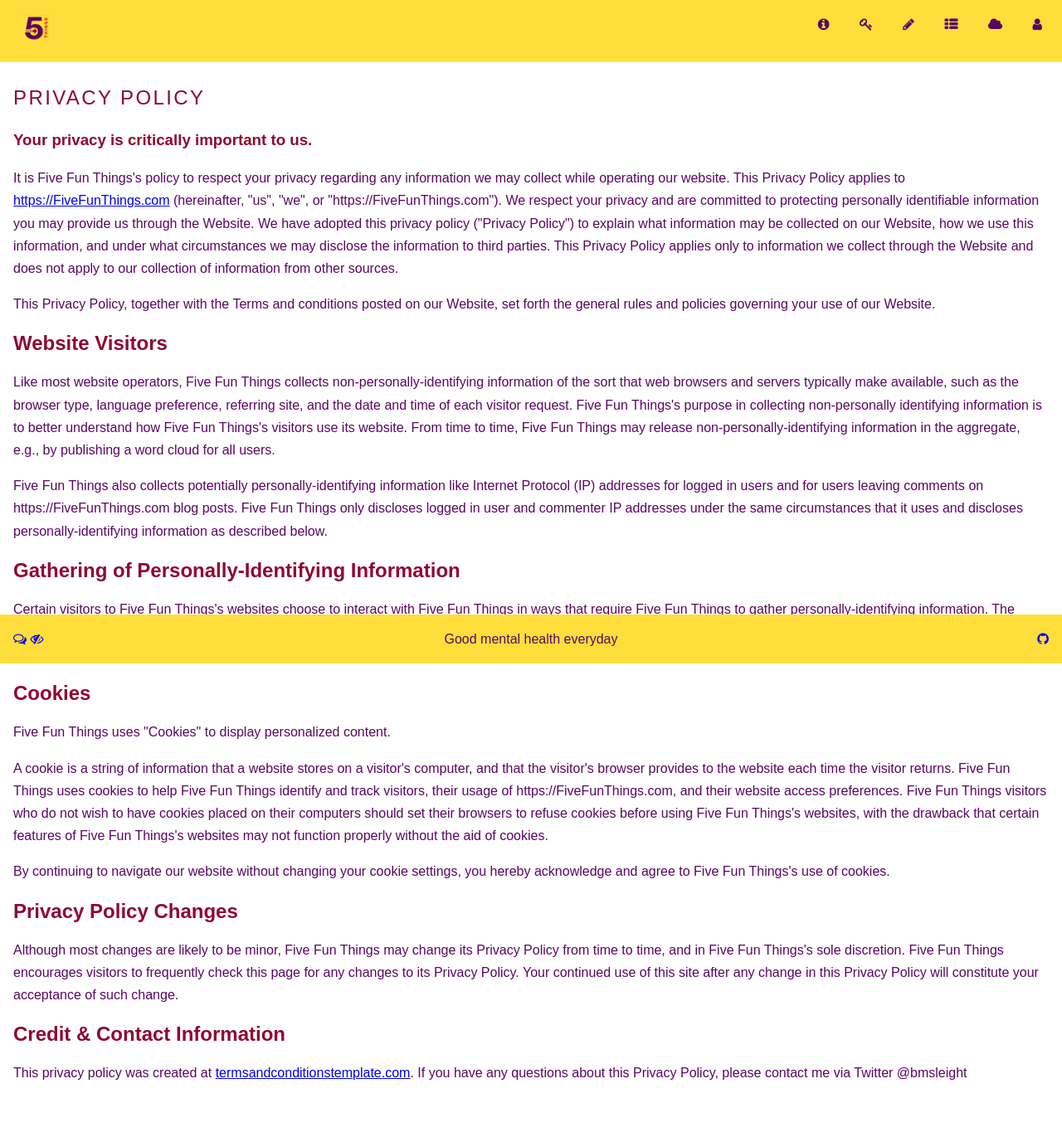
After one commit to bmsleight/five_fun_things, a Django app: template five_fun_things/templates/privacy.html in a window 1280 px wide. The commit adds this page. Shown: the whole page at 83% size. Run offline with Django 3.2, Linux system fonts and the light colour scheme; the template is opened without the code that fills it, so the values that code supplies are empty; some libraries are stand-ins or nearby versions.

Commit message:
Updating flat pages

```diff
--- a/five_fun_things/settings.py
+++ b/five_fun_things/settings.py
@@ -168,6 +168,6 @@
 
 MEDIA_URL = '/uploads/'
 MEDIA_ROOT = '/home/bms/django/five_fun_things/'
-#MEDIA_ROOT = '/home/fivefunthings/five_fun_things/'
+#MEDIA_ROOT = '/home/fivefunthings/media'
 STATIC_ROOTR = '/home/bms/django/five_fun_things/static/'
 #STATIC_ROOT = '/home/fivefunthings/static'
--- a/five_fun_things/templates/base.html
+++ b/five_fun_things/templates/base.html
@@ -69,10 +69,9 @@
 
   <div class="footer l-box">
     <div class="pure-g">
-      <div class="pure-u-1-5 is-left"><a href="http://twitter.com/home?status=#FiveFunThings%20@bmsleight%20"  target="_blank"><i class="fa fa-comments-o"></i></a></div>
+      <div class="pure-u-1-5 is-left"><a href="https://twitter.com/intent/tweet?text=.+%40bmsleight+%23FiveFunThings+Feedback%3A"><i class="fa fa-comments-o"></i></a>&nbsp;<a href="/privacy/"><i class="fa fa-eye-slash"></i></a></div>
       <div class="pure-u-3-5 is-center">Good mental health everyday</div>
       <div class="pure-u-1-5 is-right">
-          <a href="https://github.com/bmsleight/five_fun_things"  target="_blank"></a>
           <a href="https://github.com/bmsleight/five_fun_things"  target="_blank"><i class="fa fa-github"></i></a>
       </div>
     </div>
--- a/five_fun_things/templates/funthings/thing_list.html
+++ b/five_fun_things/templates/funthings/thing_list.html
@@ -22,7 +22,7 @@
     </div>
 {% else %}
     <div class="landscape">
-    {% thumbnail obj.photo "100" crop="bottom" format="PNG" as im %}
+    {% thumbnail obj.photo "200" crop="bottom" format="PNG" as im %}
         <img src="{{ im.url }}">
     {% endthumbnail %}
     </div>
--- a/five_fun_things/templates/key.html
+++ b/five_fun_things/templates/key.html
@@ -4,7 +4,7 @@
 
 {% block content %}
 
-<p>I am not sure what is the key is for good mental health, it I did I
+<p>I am not sure what is the key is for good mental health, if I did I
 would bottle it and hand it out on street corners. I can however suggest
  a few example fun things to do and other forms of guidance.</p>
 
--- /dev/null
+++ b/five_fun_things/templates/privacy.html
@@ -0,0 +1,33 @@
+{% extends "base.html" %}
+
+{% block header2 %}Privacy Policy{% endblock %}
+
+{% block content %}
+
+			<h3>Your privacy is critically important to us.</h3>
+
+			<p>It is Five Fun Things's policy to respect your privacy regarding any information we may collect while operating our website. This Privacy Policy applies to <a href="https://FiveFunThings.com">https://FiveFunThings.com</a> (hereinafter, "us", "we", or "https://FiveFunThings.com"). We respect your privacy and are committed to protecting personally identifiable information you may provide us through the Website. We have adopted this privacy policy ("Privacy Policy") to explain what information may be collected on our Website, how we use this information, and under what circumstances we may disclose the information to third parties. This Privacy Policy applies only to information we collect through the Website and does not apply to our collection of information from other sources.</p>
+			<p>This Privacy Policy, together with the Terms and conditions posted on our Website, set forth the general rules and policies governing your use of our Website. </p>
+
+						<h2>Website Visitors</h2>
+			<p>Like most website operators, Five Fun Things collects non-personally-identifying information of the sort that web browsers and servers typically make available, such as the browser type, language preference, referring site, and the date and time of each visitor request. Five Fun Things's purpose in collecting non-personally identifying information is to better understand how Five Fun Things's visitors use its website. From time to time, Five Fun Things may release non-personally-identifying information in the aggregate, e.g., by publishing a word cloud for all users.</p>
+			<p>Five Fun Things also collects potentially personally-identifying information like Internet Protocol (IP) addresses for logged in users and for users leaving comments on https://FiveFunThings.com blog posts. Five Fun Things only discloses logged in user and commenter IP addresses under the same circumstances that it uses and discloses personally-identifying information as described below.</p>
+
+						<h2>Gathering of Personally-Identifying Information</h2>
+			<p>Certain visitors to Five Fun Things's websites choose to interact with Five Fun Things in ways that require Five Fun Things to gather personally-identifying information. The amount and type of information that Five Fun Things gathers depends on the nature of the interaction. For example, we ask some users to provide a username and email address.</p>
+
+						<h2>Cookies</h2>
+			<p>Five Fun Things uses "Cookies" to display personalized content.</p>
+			<p>A cookie is a string of information that a website stores on a visitor's computer, and that the visitor's browser provides to the website each time the visitor returns. Five Fun Things uses cookies to help Five Fun Things identify and track visitors, their usage of https://FiveFunThings.com, and their website access preferences. Five Fun Things visitors who do not wish to have cookies placed on their computers should set their browsers to refuse cookies before using Five Fun Things's websites, with the drawback that certain features of Five Fun Things's websites may not function properly without the aid of cookies.</p>
+			<p>By continuing to navigate our website without changing your cookie settings, you hereby acknowledge and agree to Five Fun Things's use of cookies.</p>
+
+						<h2>Privacy Policy Changes</h2>
+			<p>Although most changes are likely to be minor, Five Fun Things may change its Privacy Policy from time to time, and in Five Fun Things's sole discretion. Five Fun Things encourages visitors to frequently check this page for any changes to its Privacy Policy. Your continued use of this site after any change in this Privacy Policy will constitute your acceptance of such change.</p>
+
+
+
+			<h2>Credit & Contact Information</h2>
+							<p>This privacy policy was created at <a href="https://termsandconditionstemplate.com/privacy-policy-generator/" title="Privacy policy template generator" target="_blank">termsandconditionstemplate.com</a>. If you have any questions about this Privacy Policy, please contact me via Twitter @bmsleight</p>
+
+
+{% endblock %}
--- a/five_fun_things/urls.py
+++ b/five_fun_things/urls.py
@@ -28,6 +28,7 @@
     path('accounts/', TemplateView.as_view(template_name='accounts.html')),
     path('about/', TemplateView.as_view(template_name='about.html')),
     path('key/', TemplateView.as_view(template_name='key.html')),
+    path('privacy/', TemplateView.as_view(template_name='privacy.html')),
     path('things/', include('funthings.urls')),
     path('manifest.json', TemplateView.as_view(template_name='manifest.json')), # Really poor but needs to be root
     path('service-worker.js', TemplateView.as_view(template_name='service-worker.js', content_type="application/x-javascript")),
--- a/production_changes.txt
+++ b/production_changes.txt
@@ -22,6 +22,9 @@
 
 # Chnage secret Key
 # Chnage Media root
+#https://sorl-thumbnail.readthedocs.io/en/latest/management.html
+
+
 
 python manage.py collectstatic
 python manage.py migrate --run-syncdb
```
Also changed, not shown: five_fun_things/templates/about.html (+0 -7 lines), five_fun_things/templates/index.html (+5 -4 lines).
